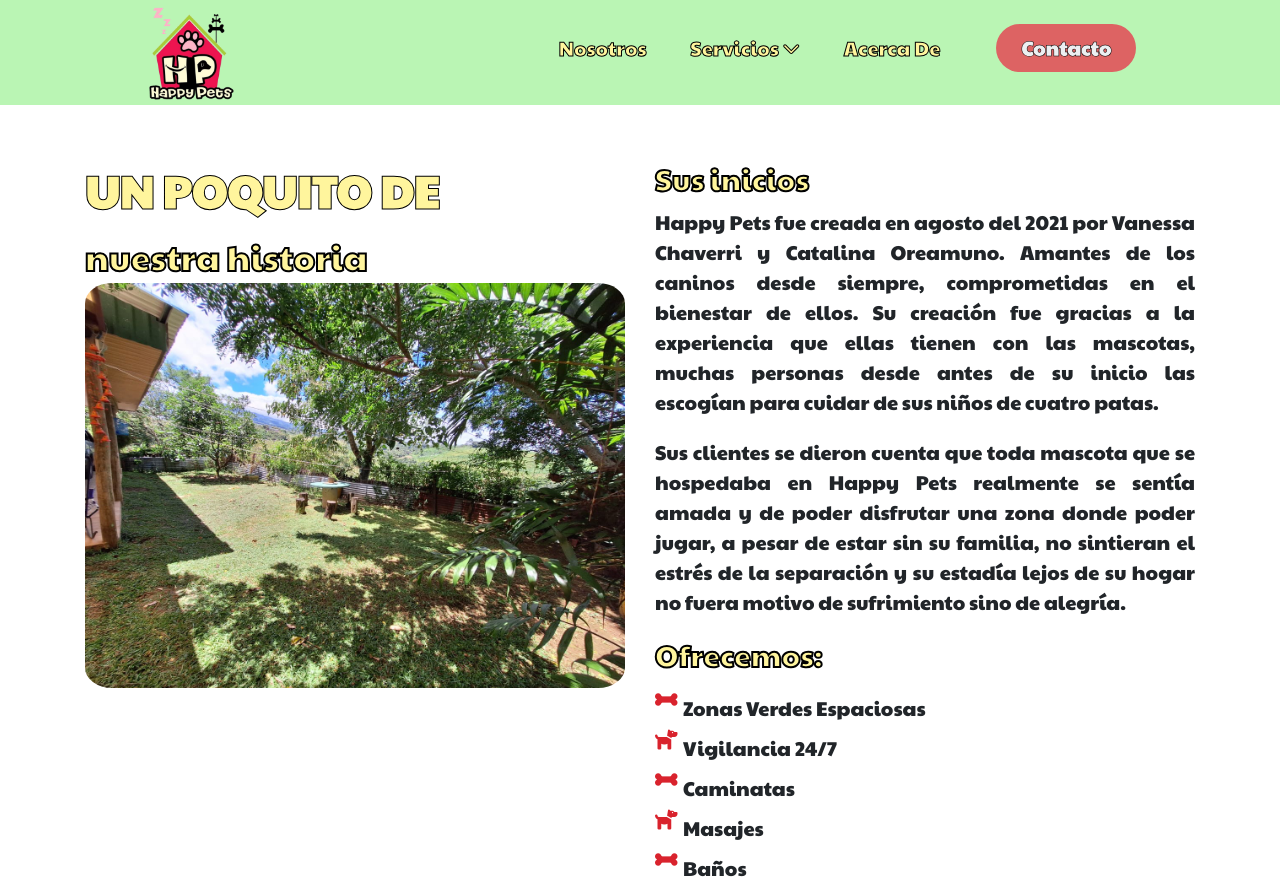
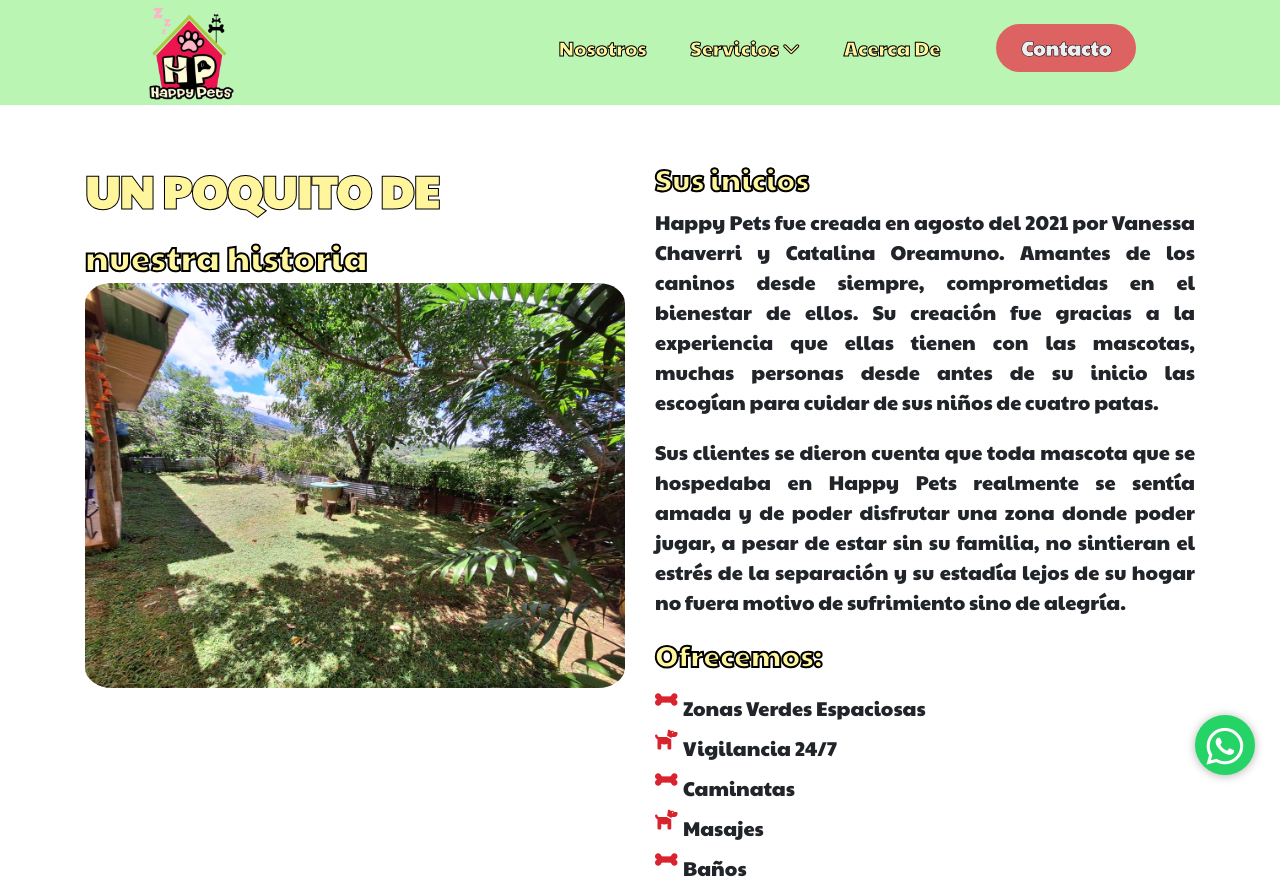
Before and after one commit to fabianvx/happypets, a plain HTML site: page Nosotros.html in a window 1280 px wide. Shown: the top 886 px of the page. Drawn offline with nearby package versions, Linux system fonts and the light colour scheme.

Commit message:
Add files via upload

```diff
--- a/Nosotros.html
+++ b/Nosotros.html
@@ -41,6 +41,9 @@
 
     </head>
 <body>
+  <a href="https://wa.me/50671119228?text=Hola!%20%0AQuisiera%20realizar%20una%20reserva%20para%20mi%20perrito" class="btn-wsp" target="_blank">
+    <i class="fa fa-whatsapp icono" id="icoWhat"></i>
+</a>
    <header class="header">
      <!-- Menu-->
     <div class="logo">
```
Also changed, not shown: Servicios.html (+3 -1 lines).
